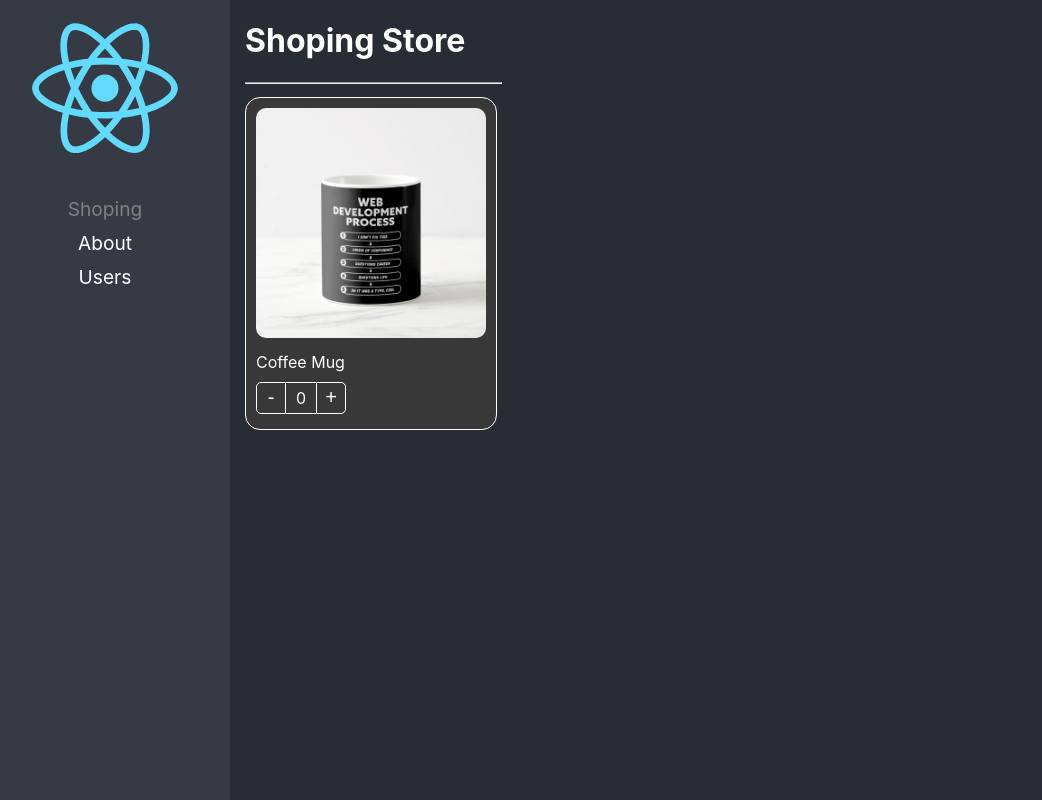
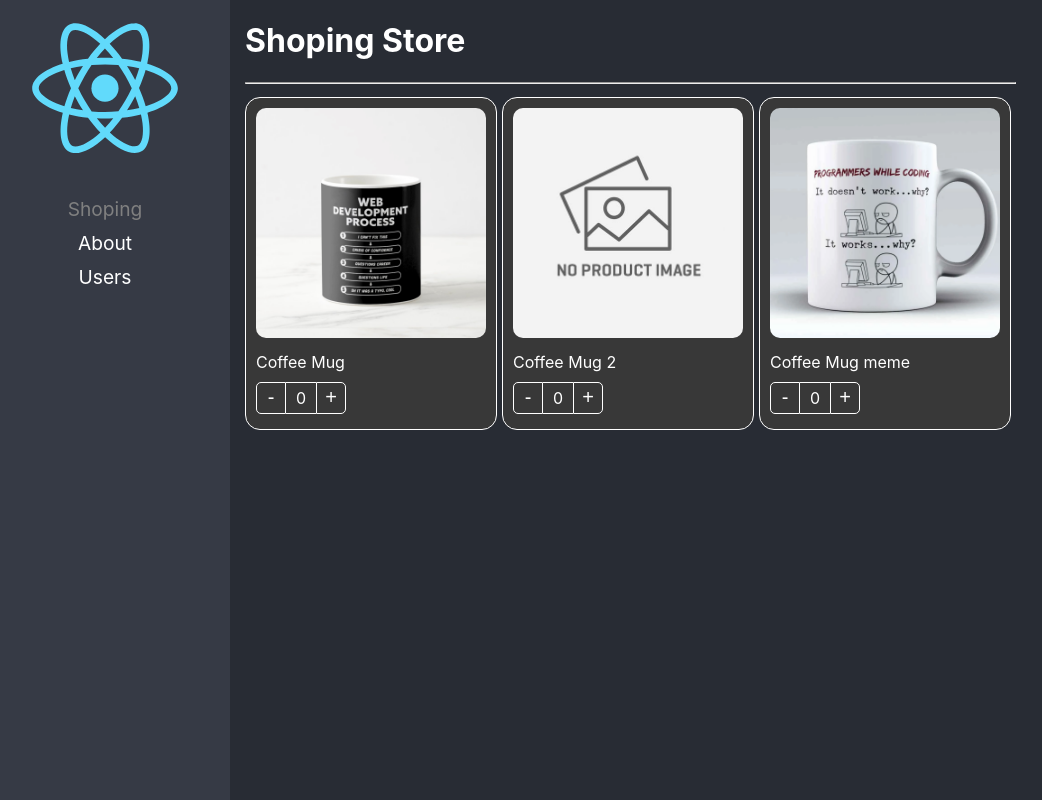
Before and after one commit to adrian1426/ReactTS_ComponentPattern, a React (Create React App) app: page / in a window 1280 px wide. Shown: the whole page, without its empty margins (20-1062 px from the left). Built offline with nearby package versions, Linux system fonts and the light colour scheme.

Commit message:
Control props pattern - se prepara proyecto para ejemplo de patron

```diff
--- a/src/pages/ShopingPage.tsx
+++ b/src/pages/ShopingPage.tsx
@@ -9,6 +9,11 @@ const products = [
   {
     id: 'p2',
     title: 'Coffee Mug 2'
+  },
+  {
+    id: 'p3',
+    title: 'Coffee Mug meme',
+    img: './coffee-mug2.png'
   }
 ];
 
@@ -24,9 +29,14 @@ const ShopingPage = () => {
           flexWrap: 'wrap'
         }}
       >
-        <ProductCard
-          product={products[0]}
-        />
+        {
+          products.map((product => (
+            <ProductCard
+              key={product.id}
+              product={product}
+            />
+          )))
+        }
       </div>
     </div>
   );
```
Also changed, not shown: public/coffee-mug2.png (added).
